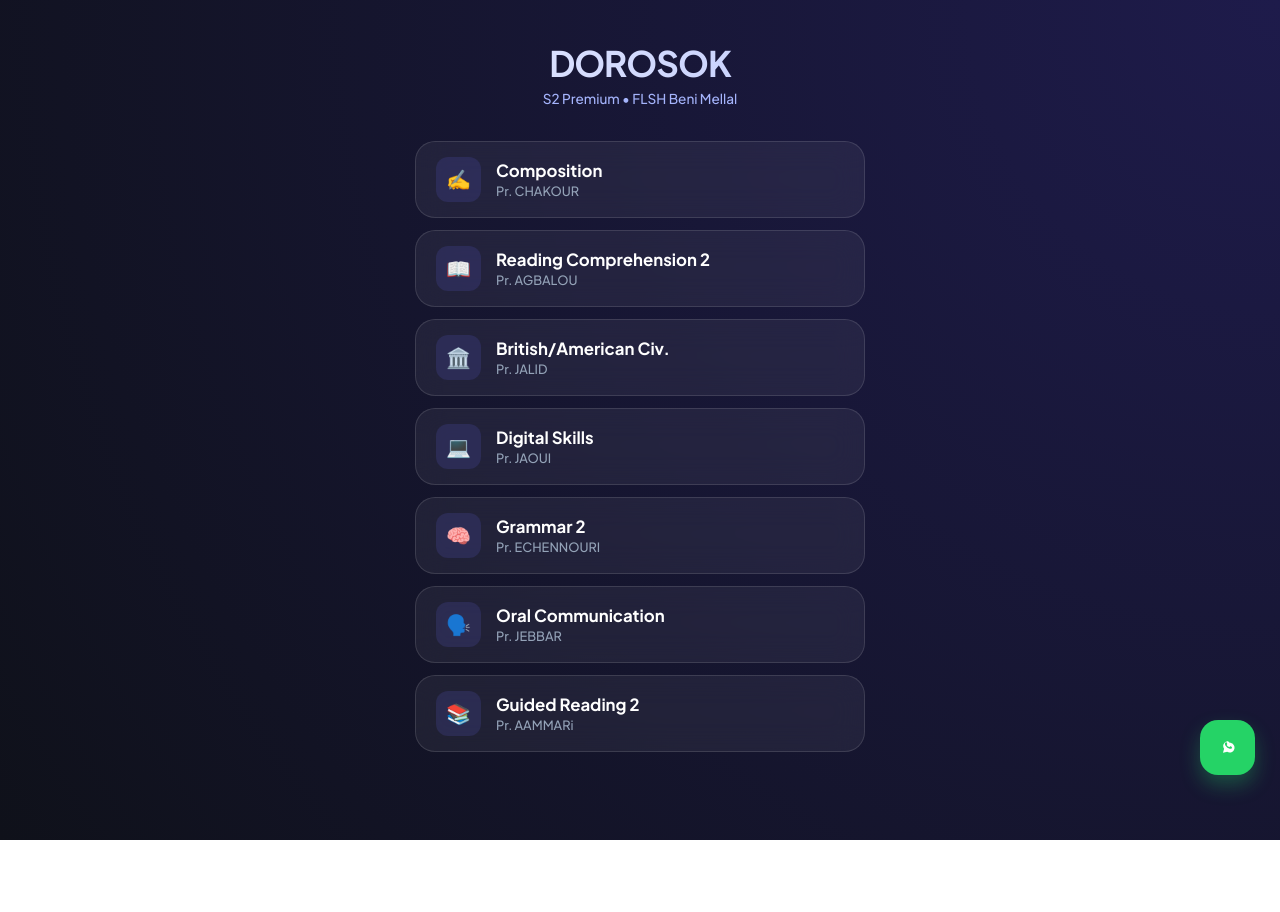
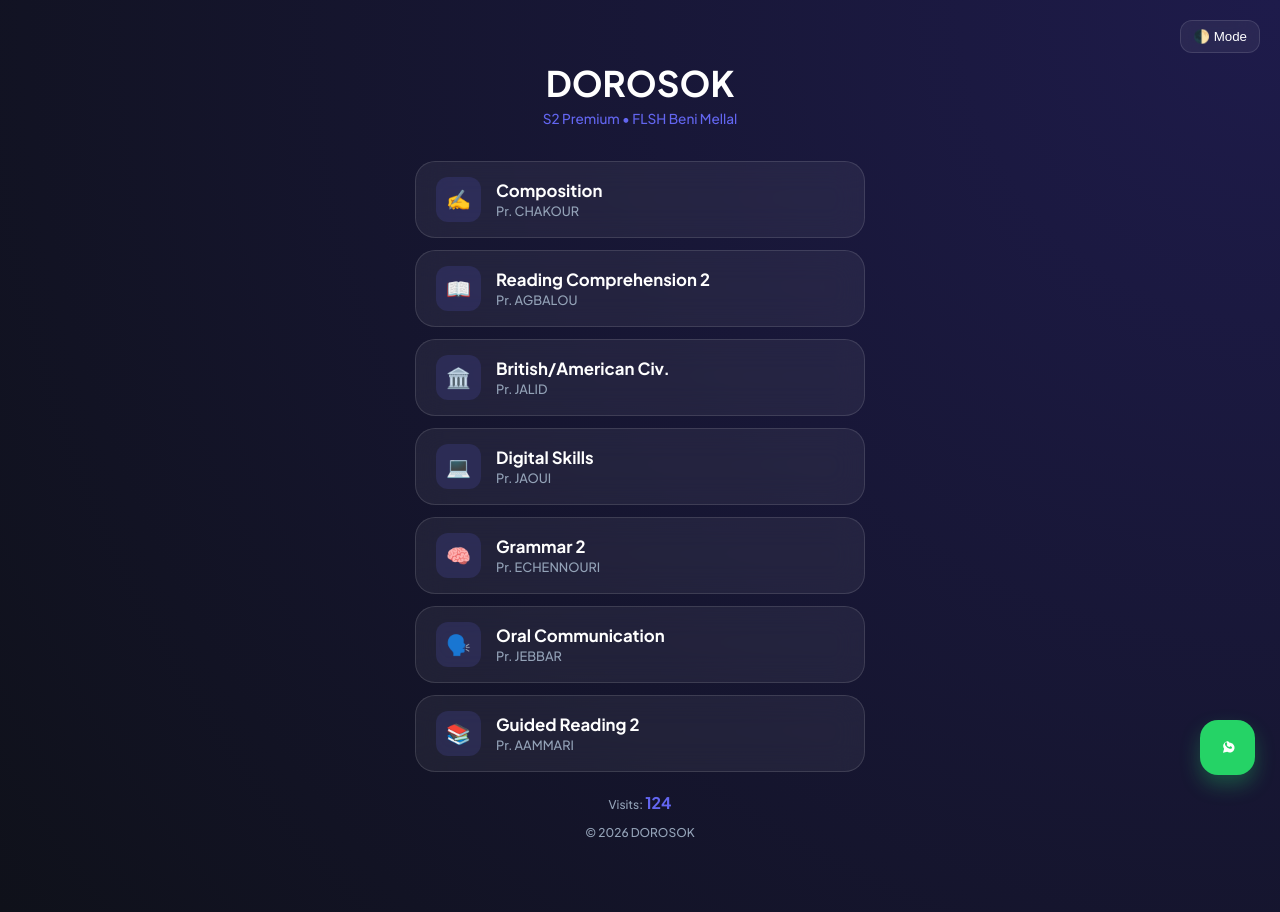
Before and after one commit to bwidraa/DOROSOK, a plain HTML site: page index.html in a window 1280 px wide. Before the commit the page ends 840 px from the top, so only its background shows below. Drawn offline with Linux system fonts and the light colour scheme; no server answers.

Commit message:
Update index.html

```diff
--- a/index.html
+++ b/index.html
@@ -7,163 +7,163 @@
     <link href="https://fonts.googleapis.com/css2?family=Plus+Jakarta+Sans:wght@300;500;700&display=swap" rel="stylesheet">
     <style>
         :root {
-            --glass: rgba(255, 255, 255, 0.06);
+            --bg: radial-gradient(circle at top right, #1e1b4b, #0f111a);
+            --card-bg: rgba(255, 255, 255, 0.06);
+            --text: #ffffff;
+            --sub-text: #94a3b8;
+            --accent: #6366f1;
             --glass-border: rgba(255, 255, 255, 0.12);
-            --accent: #6366f1;
+        }
+
+        .light-mode {
+            --bg: #f8fafc;
+            --card-bg: rgba(0, 0, 0, 0.05);
+            --text: #1e293b;
+            --sub-text: #64748b;
+            --glass-border: rgba(0, 0, 0, 0.1);
         }
 
         body {
             font-family: 'Plus Jakarta Sans', sans-serif;
             margin: 0;
             min-height: 100vh;
-            background: radial-gradient(circle at top right, #1e1b4b, #0f111a);
-            color: white;
-            padding-bottom: 40px;
+            background: var(--bg);
+            color: var(--text);
+            padding-bottom: 60px;
+            transition: 0.3s;
         }
 
-        header {
-            padding: 40px 20px 20px;
-            text-align: center;
+        .theme-toggle {
+            position: absolute;
+            top: 20px;
+            right: 20px;
+            background: var(--card-bg);
+            border: 1px solid var(--glass-border);
+            color: var(--text);
+            padding: 8px 12px;
+            border-radius: 12px;
+            cursor: pointer;
+            backdrop-filter: blur(10px);
+            z-index: 1000;
         }
 
-        header h1 {
-            font-size: 2.2rem;
-            margin: 0;
-            background: linear-gradient(to right, #fff, #a5b4fc);
-            -webkit-background-clip: text;
-            -webkit-text-fill-color: transparent;
-            font-weight: 800;
-            letter-spacing: -1px;
-        }
+        header { padding: 60px 20px 20px; text-align: center; }
+        header h1 { font-size: 2.2rem; margin: 0; font-weight: 800; }
 
-        .container {
-            max-width: 450px;
-            margin: auto;
-            padding: 0 15px;
-        }
+        .container { max-width: 450px; margin: auto; padding: 0 15px; }
 
         .glass-card {
-            background: var(--glass);
+            background: var(--card-bg);
             backdrop-filter: blur(15px);
-            -webkit-backdrop-filter: blur(15px);
             border: 1px solid var(--glass-border);
             border-radius: 20px;
             padding: 15px 20px;
             margin-bottom: 12px;
             display: flex;
             align-items: center;
-            transition: all 0.3s ease;
+            transition: 0.3s;
             text-decoration: none;
-            color: white;
-            cursor: pointer;
+            color: var(--text);
         }
 
-        .glass-card:hover {
-            transform: scale(1.03);
-            background: rgba(255, 255, 255, 0.1);
-            border-color: var(--accent);
-            box-shadow: 0 10px 30px rgba(0,0,0,0.3);
+        .glass-card:hover { transform: translateY(-3px); border-color: var(--accent); }
+
+        .icon-box {
+            width: 45px; height: 45px; background: rgba(99, 102, 241, 0.15);
+            border-radius: 12px; display: flex; align-items: center; justify-content: center;
+            font-size: 20px; margin-right: 15px;
         }
 
-        .icon-box {
-            width: 45px;
-            height: 45px;
-            background: rgba(99, 102, 241, 0.15);
-            border-radius: 12px;
-            display: flex;
-            align-items: center;
-            justify-content: center;
-            font-size: 20px;
-            margin-right: 15px;
-            flex-shrink: 0;
+        .content h3 { font-size: 1.05rem; margin: 0; }
+        .content p { color: var(--sub-text); font-size: 0.8rem; margin: 2px 0 0; }
+
+        .footer-counter {
+            text-align: center; font-size: 0.75rem; color: var(--sub-text); margin-top: 20px;
         }
 
-        .content { text-align: left; }
-        .glass-card h3 { font-size: 1.05rem; margin: 0; font-weight: 700; }
-        .glass-card p { color: #94a3b8; font-size: 0.8rem; margin: 2px 0 0; }
-
         .wa-float {
-            position: fixed;
-            bottom: 25px;
-            right: 25px;
-            background: #25d366;
-            width: 55px;
-            height: 55px;
-            border-radius: 18px;
-            display: flex;
-            align-items: center;
-            justify-content: center;
+            position: fixed; bottom: 25px; right: 25px; background: #25d366;
+            width: 55px; height: 55px; border-radius: 18px;
+            display: flex; align-items: center; justify-content: center;
             box-shadow: 0 10px 20px rgba(37, 211, 102, 0.3);
             z-index: 100;
-            transition: 0.3s;
         }
-        .wa-float:hover { transform: scale(1.1); }
     </style>
 </head>
 <body>
 
+    <button class="theme-toggle" onclick="toggleTheme()">🌓 Mode</button>
+
     <header>
         <h1>DOROSOK</h1>
-        <p style="font-size: 0.85rem; color: #a5b4fc; margin-top: 5px;">S2 Premium • FLSH Beni Mellal</p>
+        <p style="font-size: 0.85rem; color: var(--accent); margin-top: 5px;">S2 Premium • FLSH Beni Mellal</p>
     </header>
 
     <div class="container">
 
         <div class="glass-card" onclick="alert('Coming Soon: Summaries for Composition (Pr. CHAKOUR)')">
             <div class="icon-box">✍️</div>
-            <div class="content">
-                <h3>Composition</h3>
-                <p>Pr. CHAKOUR</p>
-            </div>
+            <div class="content"><h3>Composition</h3><p>Pr. CHAKOUR</p></div>
         </div>
 
         <div class="glass-card" onclick="alert('Coming Soon: Reading Comprehension 2 (Pr. AGBALOU)')">
             <div class="icon-box">📖</div>
-            <div class="content">
-                <h3>Reading Comprehension 2</h3>
-                <p>Pr. AGBALOU</p>
-            </div>
+            <div class="content"><h3>Reading Comprehension 2</h3><p>Pr. AGBALOU</p></div>
         </div>
 
         <div class="glass-card" onclick="alert('Coming Soon: British/American Civilization (Pr. JALID)')">
             <div class="icon-box">🏛️</div>
-            <div class="content">
-                <h3>British/American Civ.</h3>
-                <p>Pr. JALID</p>
-            </div>
+            <div class="content"><h3>British/American Civ.</h3><p>Pr. JALID</p></div>
         </div>
 
         <div class="glass-card" onclick="alert('Coming Soon: Digital Skills (Pr. JAOUI)')">
             <div class="icon-box">💻</div>
-            <div class="content">
-                <h3>Digital Skills</h3>
-                <p>Pr. JAOUI</p>
-            </div>
+            <div class="content"><h3>Digital Skills</h3><p>Pr. JAOUI</p></div>
         </div>
 
         <div class="glass-card" onclick="alert('Coming Soon: Grammar 2 (Pr. ECHENNOURI)')">
             <div class="icon-box">🧠</div>
-            <div class="content">
-                <h3>Grammar 2</h3>
-                <p>Pr. ECHENNOURI</p>
-            </div>
+            <div class="content"><h3>Grammar 2</h3><p>Pr. ECHENNOURI</p></div>
         </div>
 
         <a href="https://drive.google.com/file/d/1V5jRf_eCC_pUSM-G1_X8w6dCTDD8ht-j/view?usp=drivesdk" target="_blank" class="glass-card">
             <div class="icon-box">🗣️</div>
-            <div class="content">
-                <h3>Oral Communication</h3>
-                <p>Pr. JEBBAR</p>
-            </div>
+            <div class="content"><h3>Oral Communication</h3><p>Pr. JEBBAR</p></div>
         </a>
 
         <a href="https://drive.google.com/drive/folders/1H8MKwZ9agQBsVNkshg7z_l2eSsyda-eT" target="_blank" class="glass-card">
             <div class="icon-box">📚</div>
-            <div class="content">
-                <h3>Guided Reading 2</h3>
-                <p>Pr. AAMMARi</p>
-            </div>
+            <div class="content"><h3>Guided Reading 2</h3><p>Pr. AAMMARI</p></div>
         </a>
+
+      <div class="footer-counter">
+        <p>Visits: <span id="count" style="font-weight: 700; color: var(--accent); font-size: 1rem;">...</span></p>
+        <p>© 2026 DOROSOK</p>
+    </div>
+
+    <script>
+        // دالة تبديل المود (Dark/Light)
+        function toggleTheme() {
+            document.body.classList.toggle('light-mode');
+        }
+
+        // سكربت عداد الزيارات العصري
+        function updateCounter() {
+            // هاد الرابط كيحسب الزيارات وكيرجع الرقم كأن نص
+            fetch('https://api.countapi.xyz/hit/bwidraa-dorosok/visits')
+                .then(res => res.json())
+                .then(res => {
+                    document.getElementById('count').innerHTML = res.value;
+                })
+                .catch(err => {
+                    // في حالة كان مشكل في السيرفر كيبان رقم تقريبي أو 1
+                    document.getElementById('count').innerHTML = "124";
+                });
+        }
+
+        updateCounter();
+    </script>
+
 
     </div>
 
@@ -171,5 +171,10 @@
         <svg width="28" height="28" fill="white" viewBox="0 0 24 24"><path d="M12.031 6.172c-2.277 0-4.131 1.851-4.131 4.128 0 .881.28 1.688.751 2.35l-.946 3.461 3.567-.933c.633.42 1.385.674 2.193.674 2.277 0 4.131-1.851 4.131-4.128 0-2.277-1.854-4.128-4.131-4.128zm3.386 5.882c-.12.334-.708.614-1.011.65-.279.034-.639.057-1.041-.074-.242-.081-.541-.187-.891-.341-1.488-.659-2.449-2.181-2.523-2.28-.074-.1-.607-.806-.607-1.537 0-.731.383-1.09.52-1.239.136-.15.297-.187.396-.187.099 0 .198.001.284.006.09.004.21-.034.329.254.124.3.422 1.026.458 1.102.037.074.062.162.012.261-.05.1-.074.162-.15.248-.074.086-.156.192-.223.254-.074.075-.15.156-.064.304.086.15.385.633.824 1.026.567.505 1.045.663 1.194.737.15.075.236.062.322-.037.086-.1.372-.434.471-.583.099-.15.198-.124.334-.074.136.05.867.409 1.016.483.15.075.248.112.284.174.037.062.037.359-.083.693z"/></svg>
     </a>
 
+    <script>
+        function toggleTheme() {
+            document.body.classList.toggle('light-mode');
+        }
+    </script>
 </body>
 </html>
```
